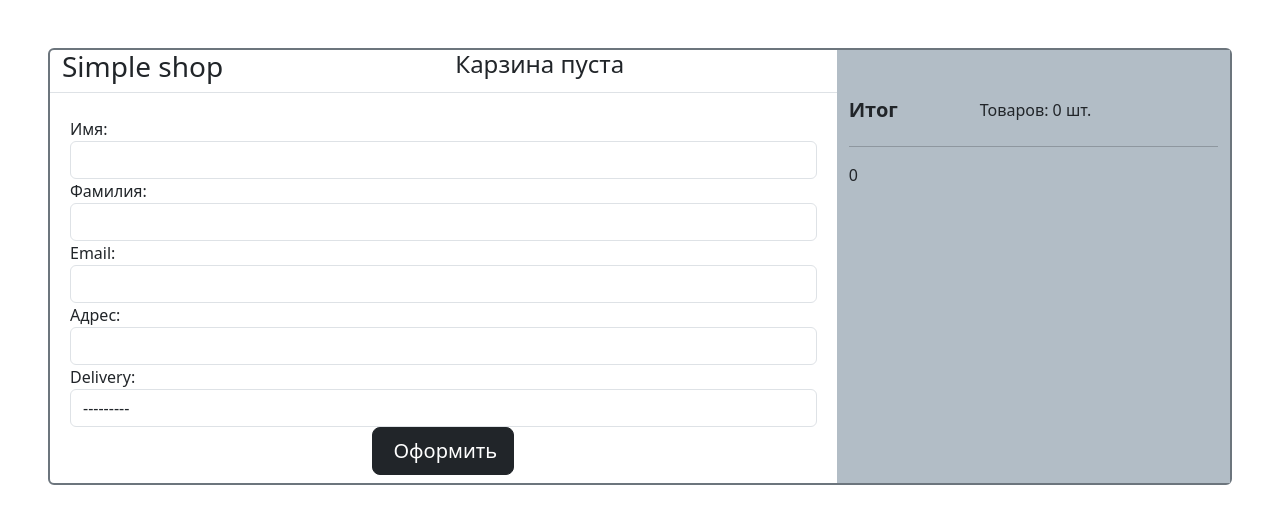
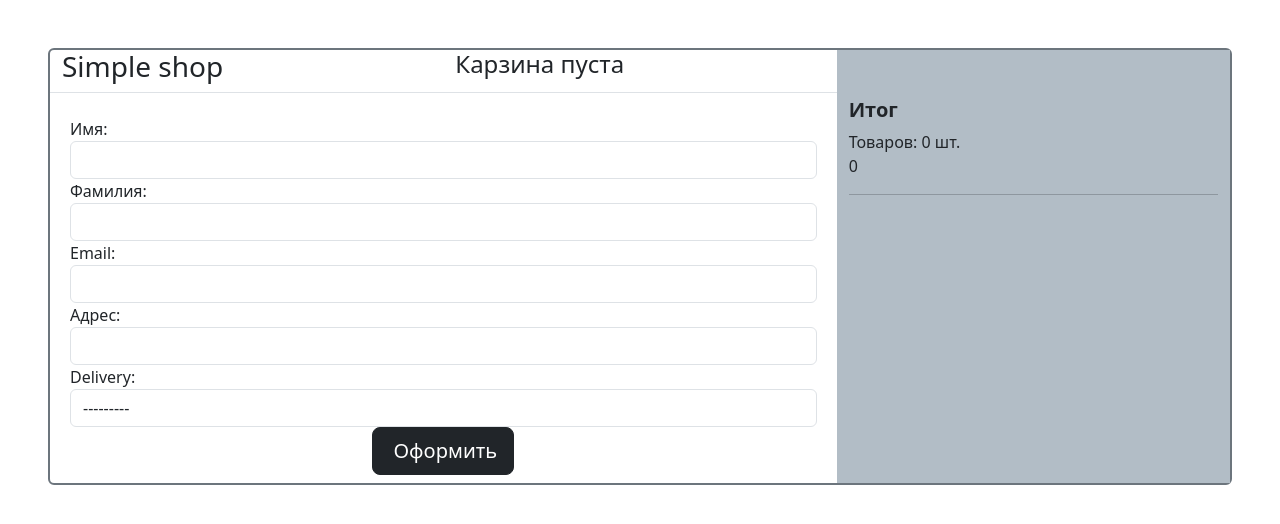
Before and after one commit to maksimuspiter/simple_shop_final_proj, a Django app: template myshop/orders/templates/orders/order/create.html in a window 1280 px wide. Shown: the top 524 px of the page. Run offline with Django 4.2, Linux system fonts and the light colour scheme; the template is opened without the code that fills it: values that come from a table or form of the project are taken from there, others are empty.

Commit message:
refactor style

```diff
--- a/myshop/orders/templates/orders/order/create.html
+++ b/myshop/orders/templates/orders/order/create.html
@@ -20,14 +20,15 @@
 
 {% endblock %}
 
-{% block right_side %}
-<div class="p-0 m-0 mb-4 p-0" id="total_price_result_before_and_after_cupon">
+{% block total_price %}
     {% if activated_cupon %}
     <span>Цена: </span><span><s>{{ cart.get_total_price }}</s></span><span> {{ cart.get_total_price_with_discount|floatformat:2}}</span><span><span> ₽</span>
     {% else %}
       <span>{{ cart.get_total_price }}</span>
     {% endif %}
-</div>
+{% endblock %}
+
+{% block right_side %}
 {% if cart|length > 0%}
 
   <div class="mb-2" id="promocode_data">
--- a/myshop/templates/base_cart/base_cart.html
+++ b/myshop/templates/base_cart/base_cart.html
@@ -36,13 +36,17 @@
         </div>
         <div class="container col-4" id="right-side" style="background-color:#b2bdc6">
             <div class="mt-3">
-                <div class="row mt-5">
-                    <div class="col-4">
+                <div class="mt-5">
+
                         <h5><b>Итог</b></h5>
-                    </div>
-                    <div class="col-8">
-                        Товаров: <span id="cart_quantity">{{cart|length}}</span><span> шт.</span>
-                    </div>
+
+                        <div>
+                            Товаров: <span id="cart_quantity">{{cart|length}}</span><span> шт.</span>
+                        </div>
+                        <div>
+                            {% block total_price %}
+                            {% endblock %}
+                        </div>
                 </div>
                 <hr>
                 {% block right_side %}
```
Also changed, not shown: myshop/cart/templates/cart/cart.html (+19 -8 lines).
